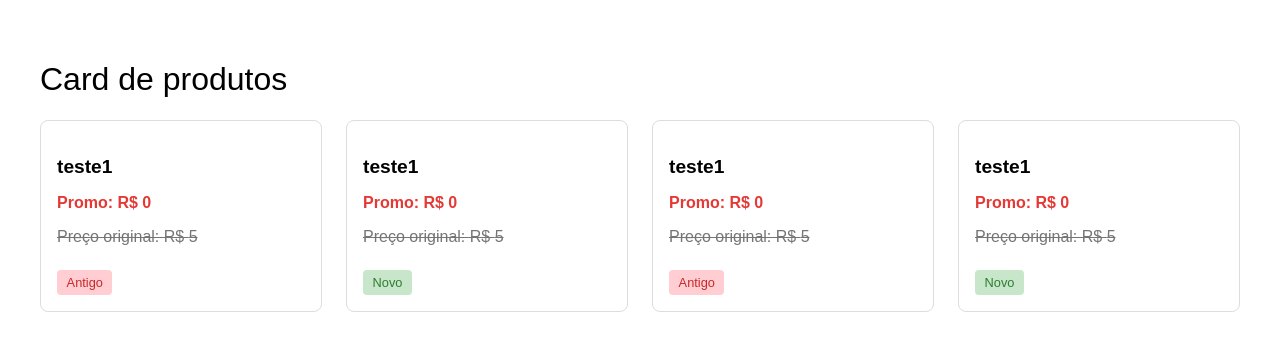
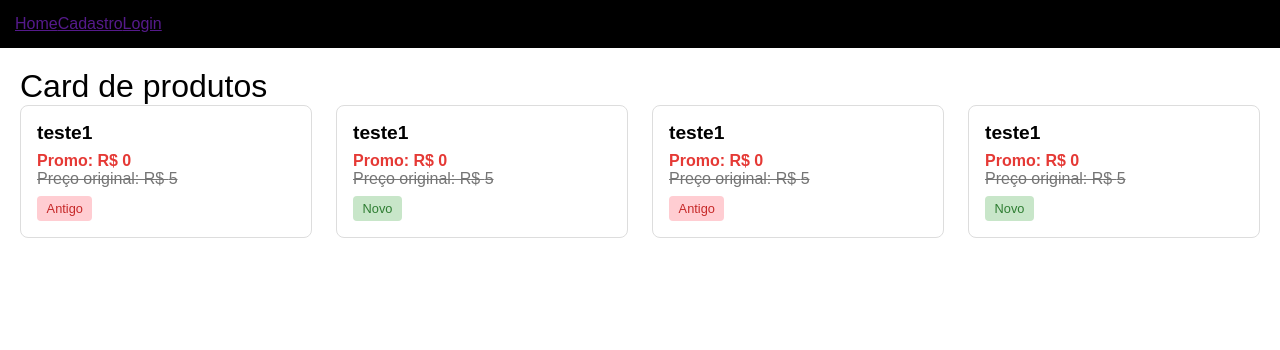
Before and after one commit to L7noxy/JS-refor-o, a React (Vite) app in the folder Romero/: page / in a window 1280 px wide. Shown: the top 350 px of the page. Built offline with nearby package versions, Linux system fonts and the light colour scheme.

Commit message:
Colocando a navbar

```diff
--- a/Romero/src/components/Navbar.css
+++ b/Romero/src/components/Navbar.css
@@ -0,0 +1,4 @@
+.container-navbar{
+    background-color: #000;
+    padding: 15px;
+}
--- a/Romero/src/components/Navbar.jsx
+++ b/Romero/src/components/Navbar.jsx
@@ -1,9 +1,16 @@
 import React from 'react'
+import './Navbar.css'
 
 export default function Navbar() {
   return (
     <div>
-
+      <div className='container-navbar'>
+        <nav className='navbar'>
+          <a href="">Home</a>
+          <a href="">Cadastro</a>
+          <a href="">Login</a>
+        </nav>
+      </div>
     </div>
   )
 }
--- a/Romero/src/pages/Romero.css
+++ b/Romero/src/pages/Romero.css
@@ -2,10 +2,13 @@
     font-family: "Poppins", sans-serif;
     font-weight: 200;
     font-style: normal;
+    margin: 0;
+    border: 0;
+    box-sizing: border-box;
 }
 
-.container-card {
-    padding: 2rem;
+.card-romero{
+    padding: 20px;
 }
 
 .lista-produtos {
--- a/Romero/src/pages/Romero.jsx
+++ b/Romero/src/pages/Romero.jsx
@@ -1,5 +1,6 @@
 import React, { useState } from 'react'
 import './Romero.css'
+import Navbar from '../components/Navbar'
 
 export default function Romero() {
 
@@ -35,6 +36,8 @@ export default function Romero() {
   ]
   return (
     <div className="container-card">
+      <Navbar />
+      <div className='card-romero'>
         <h1>Card de produtos</h1>
         <ul className="lista-produtos">
           {produtos.map((produto) => (
@@ -51,5 +54,7 @@ export default function Romero() {
           ))}
         </ul>
       </div>
+
+    </div>
   )
 }
```
Lines whose indentation alone changed are shown as unchanged.
